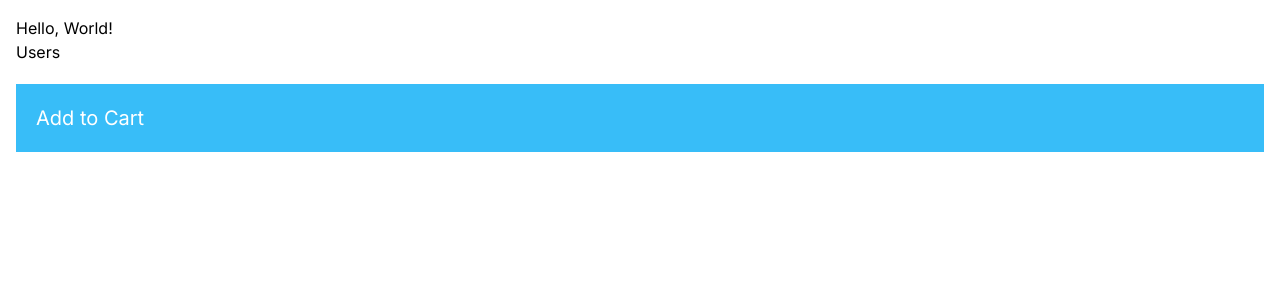
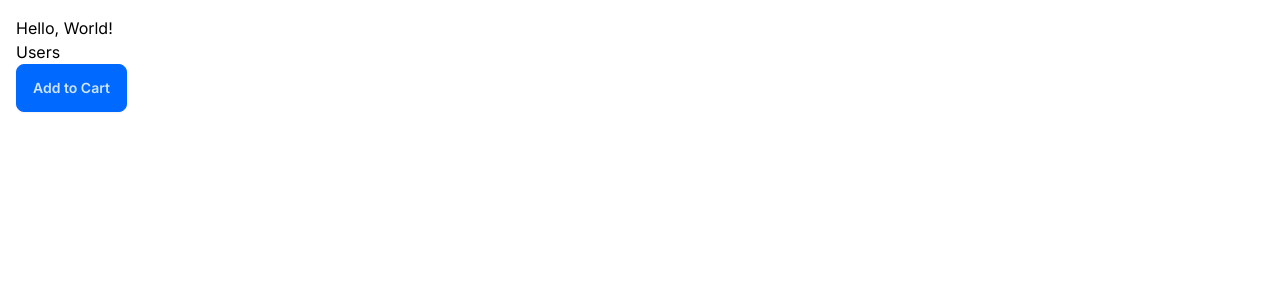
Before and after one commit to MBATheGamer/mastering-nextjs, a Next.js app: page / in a window 1280 px wide. Shown: the top 300 px of the page. Built offline with nearby package versions, Linux system fonts and the light colour scheme.

Commit message:
Daisy UI

```diff
--- a/app/components/AddToCart.tsx
+++ b/app/components/AddToCart.tsx
@@ -3,7 +3,9 @@
 const AddToCart = () => {
   return (
     <>
-      <button onClick={() => console.log("Click")}>Add to Cart</button>
+      <button className="btn btn-primary" onClick={() => console.log("Click")}>
+        Add to Cart
+      </button>
     </>
   );
 };
--- a/app/components/ProductCard.tsx
+++ b/app/components/ProductCard.tsx
@@ -2,7 +2,7 @@
 
 const ProductCard = () => {
   return (
-    <div className="p-5 my-5 bg-sky-400 text-white text-xl hover:bg-sky-500">
+    <div>
       <AddToCart />
     </div>
   );
--- a/app/layout.tsx
+++ b/app/layout.tsx
@@ -15,7 +15,7 @@
   children: React.ReactNode;
 }>) {
   return (
-    <html lang="en">
+    <html lang="en" data-theme="winter">
       <body className={inter.className}>{children}</body>
     </html>
   );
--- a/app/users/page.tsx
+++ b/app/users/page.tsx
@@ -1,6 +1,7 @@
 type User = {
   id: number;
   name: string;
+  email: string;
 };
 
 const UsersPage = async () => {
@@ -13,12 +14,22 @@
   return (
     <>
       <h1>Users</h1>
-      <p>{new Date().toLocaleTimeString()}</p>
-      <ul>
-        {users.map(user => (
-          <li key={user.id}>{user.name}</li>
-        ))}
-      </ul>
+      <table className="table">
+        <thead>
+          <tr>
+            <th>Name</th>
+            <th>Email</th>
+          </tr>
+        </thead>
+        <tbody>
+          {users.map(user => (
+            <tr key={user.id}>
+              <td>{user.name}</td>
+              <td>{user.email}</td>
+            </tr>
+          ))}
+        </tbody>
+      </table>
     </>
   );
 };
--- a/tailwind.config.ts
+++ b/tailwind.config.ts
@@ -15,6 +15,9 @@
       },
     },
   },
-  plugins: [],
+  plugins: [require("daisyui")],
+  daisyui: {
+    themes: ["light", "dark", "winter"],
+  },
 };
 export default config;
```
Also changed, not shown: package.json (+4 -3 lines), 1 other file (tests, documents, lock files or other folders).
